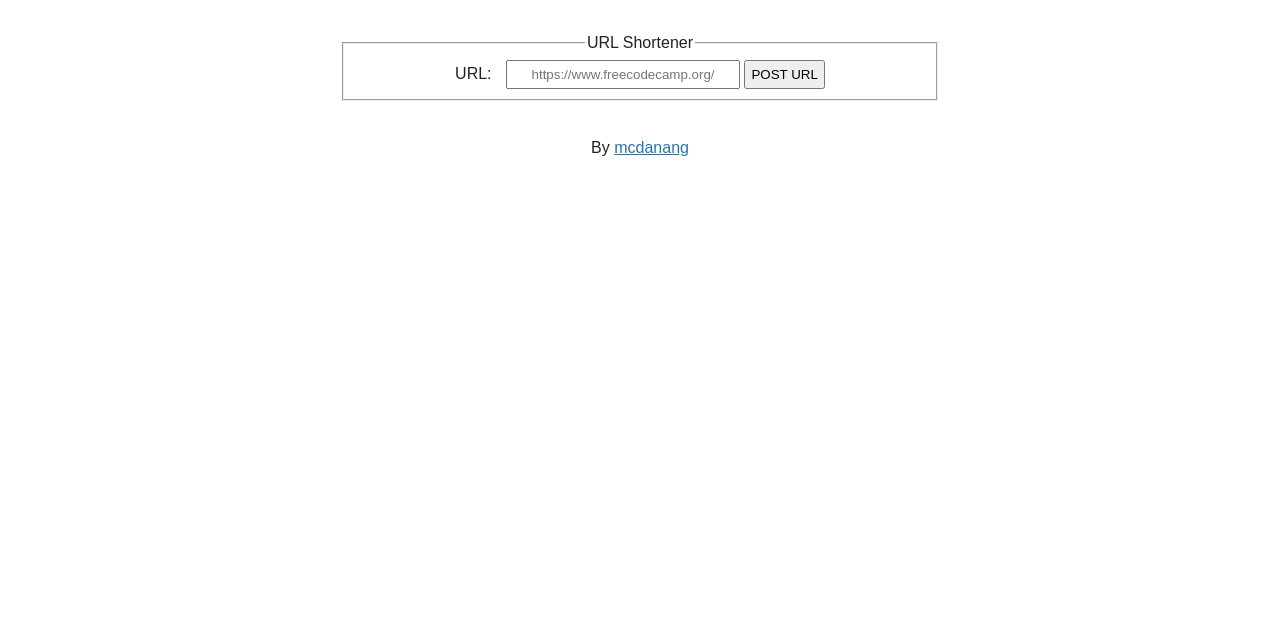
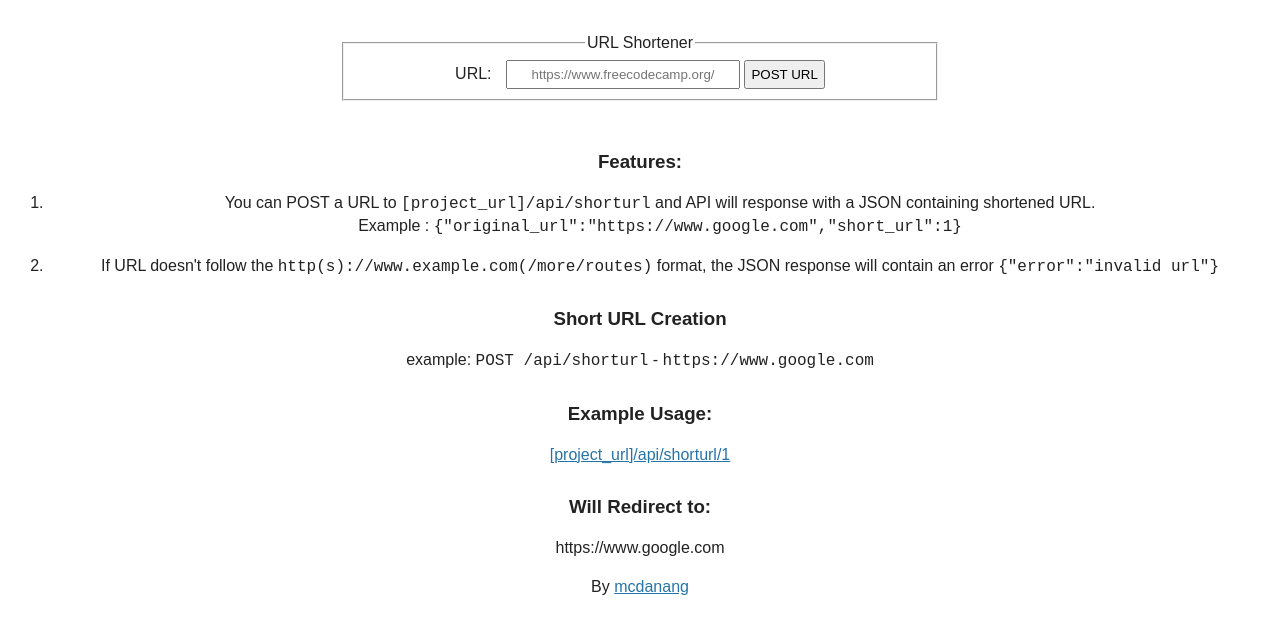
Before and after one commit to mcdanang/URL-Shortener-Microservice, a website: page views/index.html in a window 1280 px wide. Shown: the part 72-706 px from the top of the page. Drawn offline with Linux system fonts and the light colour scheme.

Commit message:
Update index.html

```diff
--- a/views/index.html
+++ b/views/index.html
@@ -24,6 +24,28 @@
           </fieldset>
         </form>
       </section>
+      <div class="user-stories">
+        <h3>Features:</h3>
+        <ol>
+            <li>You can POST a URL to <code>[project_url]/api/shorturl</code> and API will response with a JSON
+                containing shortened URL.<br>Example : <code>{"original_url":"https://www.google.com","short_url":1}</code></li>
+            <li>If URL doesn't follow the <code>http(s)://www.example.com(/more/routes)</code> format, the JSON response
+                will contain an error <code>{"error":"invalid url"}</code><br>
+            </li>
+        </ol>
+
+        <h3>Short URL Creation </h3>
+        <p>
+            example: <code>POST /api/shorturl</code> - <code>https://www.google.com</code>
+        </p>
+        <h3>Example Usage:</h3>
+        <a href="/api/shorturl/1">
+            [project_url]/api/shorturl/1
+        </a>
+
+        <h3>Will Redirect to:</h3>
+        <p>https://www.google.com</p>
+    </div>
     </main>
     <footer>
       <p>By <a href="https://www.freecodecamp.org/mcdanang" target=”_blank”>mcdanang</a></p>
```
